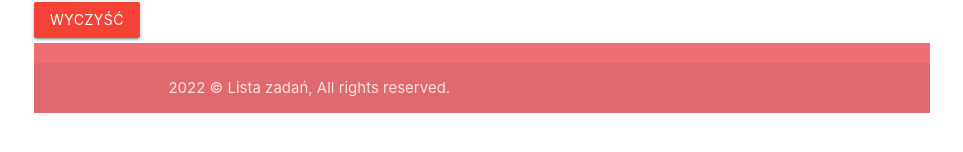
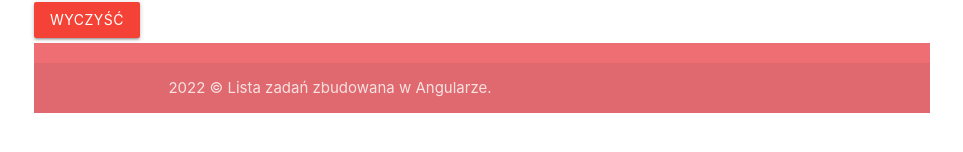
Before and after one commit to tomasz0705/todo-list-angular, an Angular app: page / in a window 1280 px wide. Shown: the part 482-634 px from the top of the page, without its empty margins (158-1121 px from the left). Built offline with nearby package versions, Linux system fonts and the light colour scheme.

Commit message:
Implemented question mark after config object

```diff
--- a/src/app/app.component.html
+++ b/src/app/app.component.html
@@ -1,7 +1,7 @@
 <div class="container">
   <nav class="row">
     <div class="nav-wrapper">
-      <span class="brand-logo center">{{ title | uppercase}}</span>
+      <span class="brand-logo center">{{ config?.title | uppercase}}</span>
     </div>
   </nav>
 
@@ -44,7 +44,7 @@
   <footer class="page-footer mt-5">
     <div class="footer-copyright">
       <div class="container">
-        {{ getDate() | date: 'yyyy' }} {{ footer }}
+        {{ config?.date | date: 'yyyy' }} {{ config?.footer }}
       </div>
     </div>
   </footer>
--- a/src/app/app.component.ts
+++ b/src/app/app.component.ts
@@ -6,7 +6,18 @@ import { Component } from '@angular/core';
   styleUrls: ['./app.component.css'],
 })
 export class AppComponent {
-  title = 'Lista zadań';
+  config: { [key: string]: string } | null = null;
+
+  constructor() {
+    setTimeout(() => {
+      this.config = {
+        title: 'Lista zadań',
+        footer: '© Lista zadań zbudowana w Angularze.',
+        date: new Date().toDateString()
+      }
+    }, 500);
+  }
+/*   title = 'Lista zadań';
 
   get footer(): string {
     return '© Lista zadań, All rights reserved.'; //zapis TypeScript'owy z użyciem get
@@ -18,5 +29,5 @@ export class AppComponent {
 
   getDate(): Date {
     return new Date();
-  }
+  } */
 }
```
